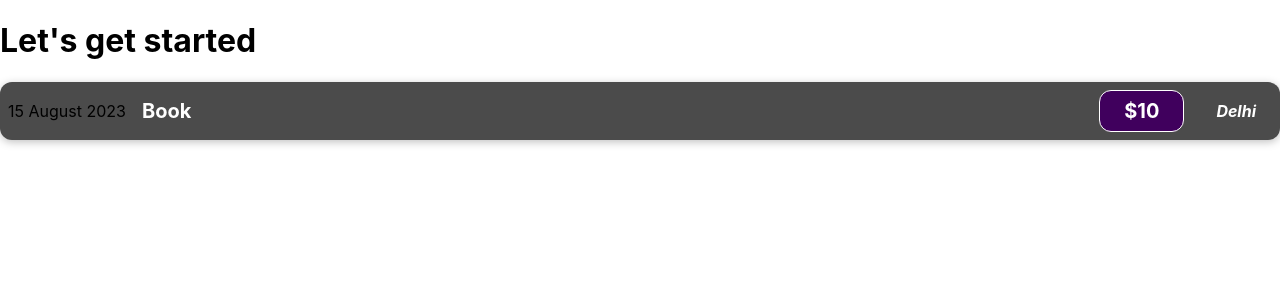
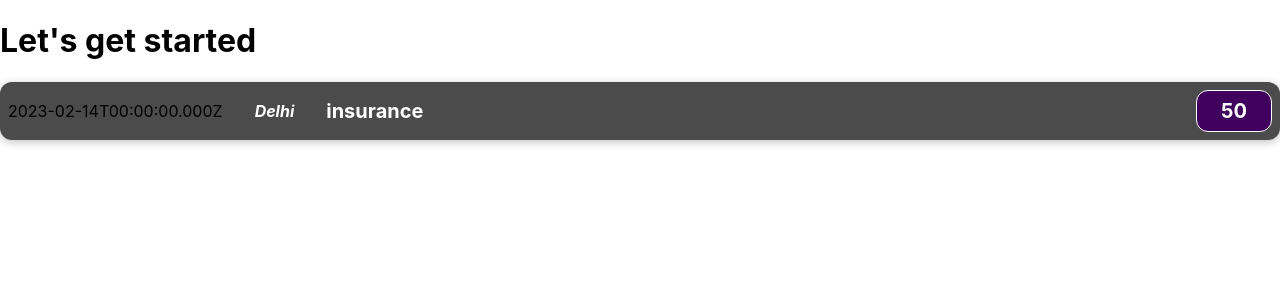
Before and after one commit to vishnu-mukati/Learning-React, a React (Create React App) app: page / in a window 1280 px wide. Shown: the top 300 px of the page. Built offline with nearby package versions, Linux system fonts and the light colour scheme.

Commit message:
javascript inside JSX

```diff
--- a/src/components/ExpenseItem.js
+++ b/src/components/ExpenseItem.js
@@ -1,17 +1,21 @@
 import "./ExpenseITem.css"
 
 function ExpenseItem(){
+    const expenseDate = new Date(2023,1,14).toISOString();
+    const expenseTitle = "insurance"
+    const expenseAmount = 50;
+    const expenseLocation = "Delhi"
     return (
         <div className ="expense-item">
             <div>
-                <div>15 August 2023</div>
+                <div>{expenseDate}</div>
+            </div>
+            <div className = "expense-item__location">
+                <h2>{expenseLocation}</h2>
             </div>
             <div className ="expense-item__description">
-                <h2>Book</h2>
-                <div className ="expense-item__price">$10</div>
-            </div>
-            <div className = "expense-item__location">
-                <h2>Delhi</h2>
+                <h2>{expenseTitle}</h2>
+                <div className ="expense-item__price">{expenseAmount}</div>
             </div>
         </div>
     );
```
